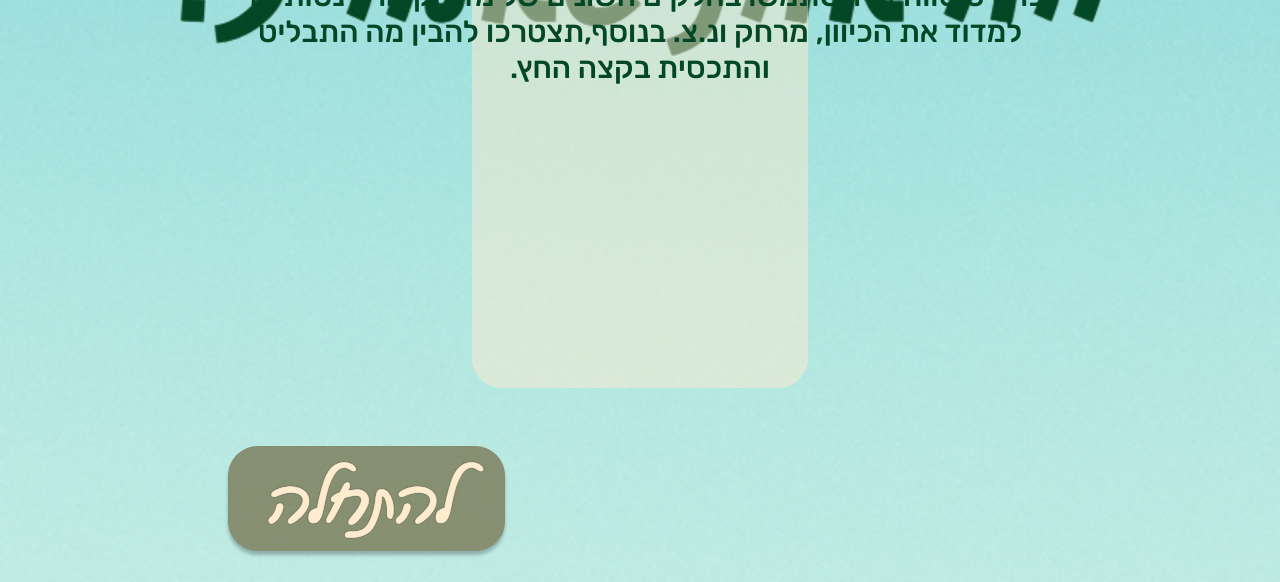
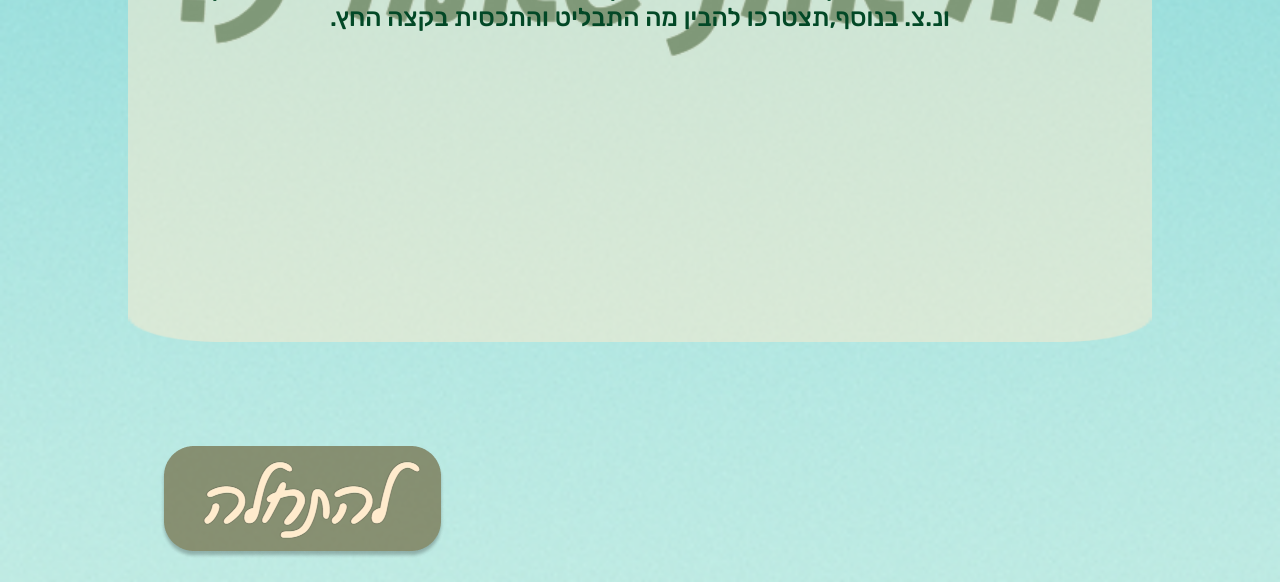
Before and after one commit to guyleeneuman/lomdatNivotimMoedBkamak, a plain HTML site: page instructions5.html in a window 1280 px wide. Shown: the part 218-800 px from the top of the page. Drawn offline with nearby package versions, Linux system fonts and the light colour scheme.

Commit message:
Add files via upload

```diff
--- a/instruction5.css
+++ b/instruction5.css
@@ -120,7 +120,7 @@ body {
 .button {
     position: absolute;
     top: 77%;
-    left: 55%;
+    left: 50%;
     width: 75%;
     transform: translateX(-50%);
     cursor: pointer;
@@ -609,6 +609,8 @@ body {
     position: absolute;
     top: 20%;
     left: 50%;
+    width: 80vw;;
+    height: 50vh;
     transform: translateX(-50%);
 }
 
@@ -624,11 +626,11 @@ body {
     direction: rtl;
     text-align: center;
     position: absolute;
-    top: 20%;
-    width: 80%;
+    top: 20vh;
     left: 50%;
     transform: translateX(-50%);
     color: #024826;
     width: 68vw;
-    font-size: 1.9rem;
+    height: 40vh;
+    font-size: 1.6rem;
 }
```
